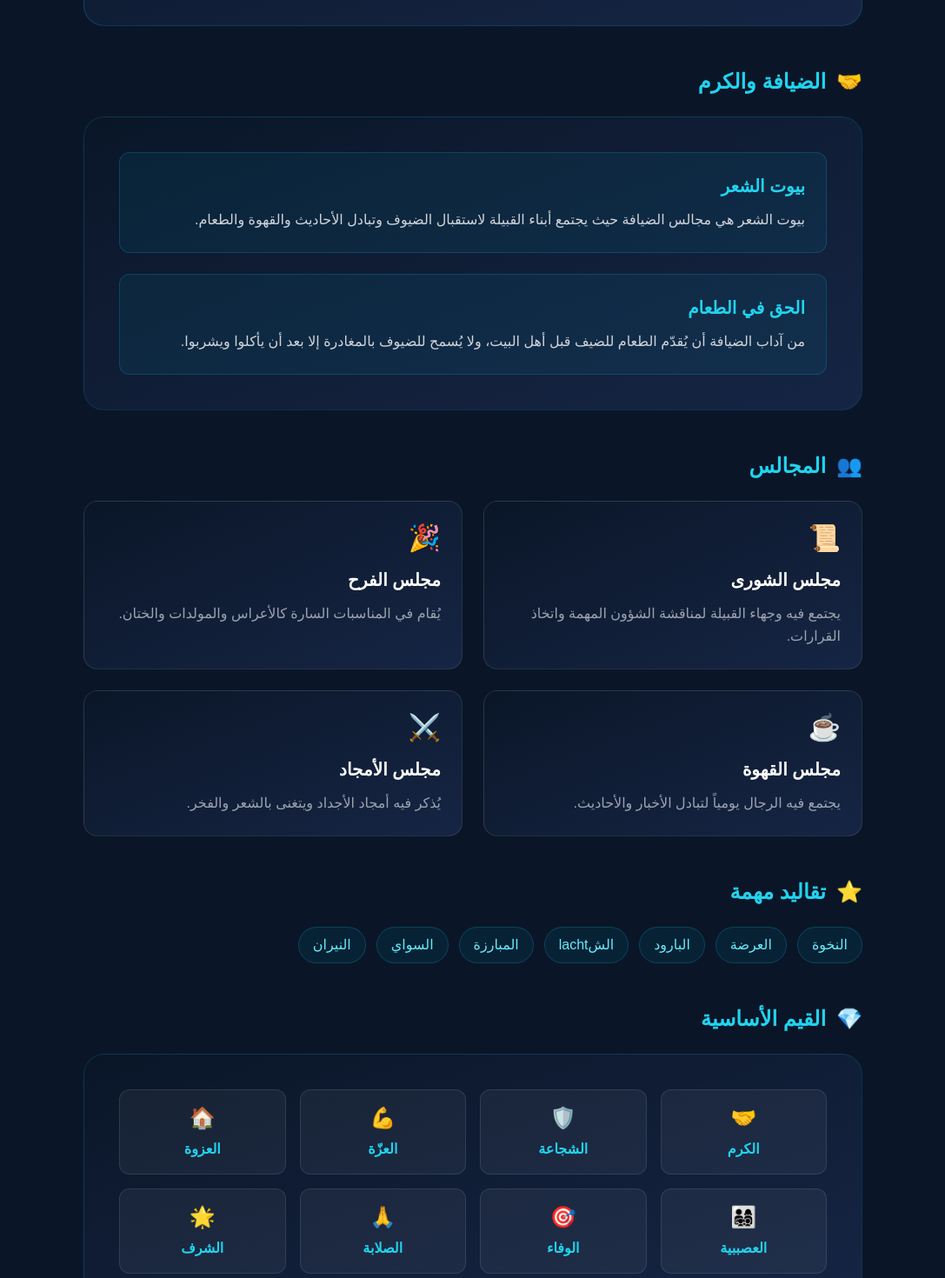
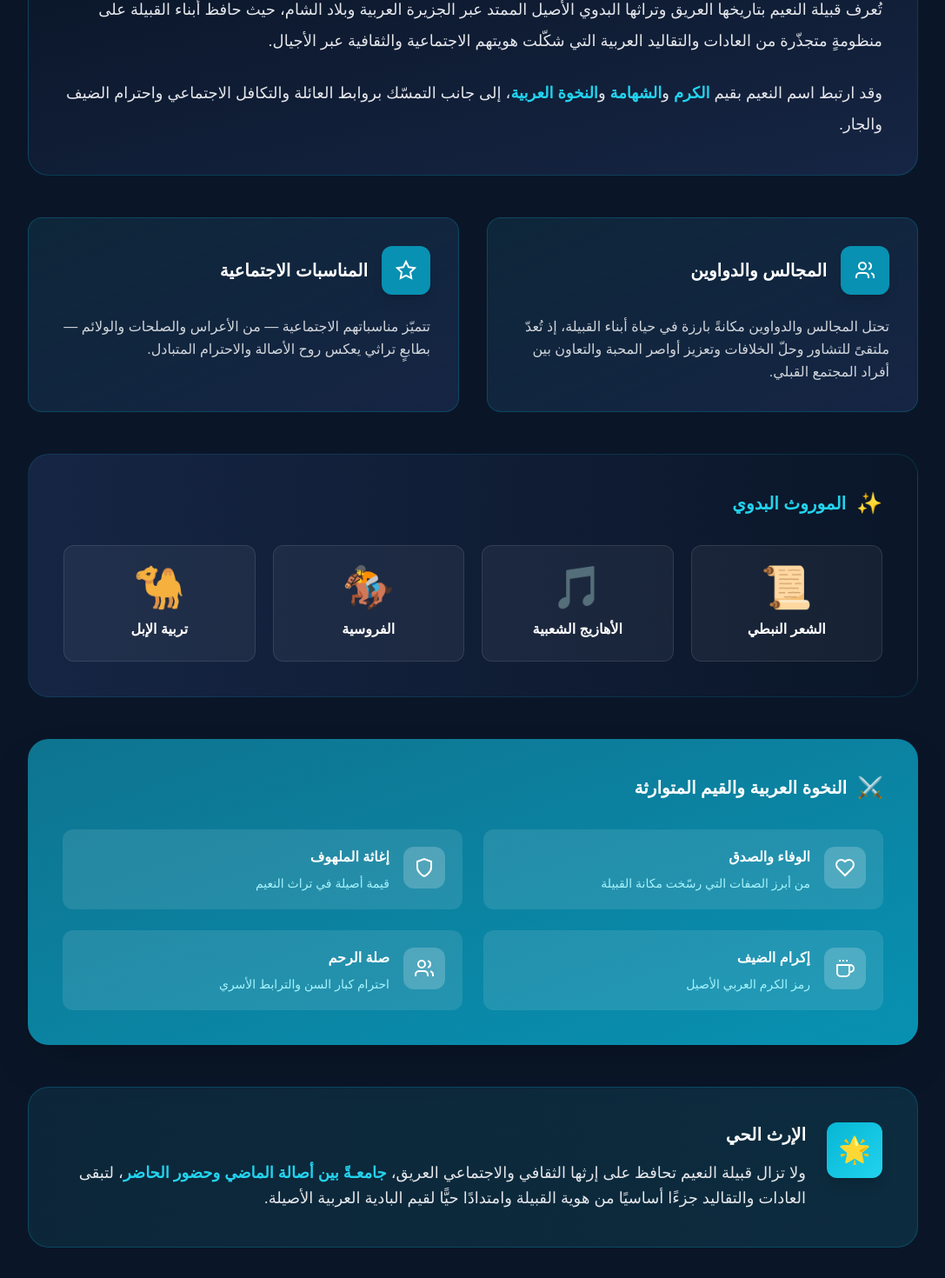
Before and after one commit to qabilatalnaim/qabila-al-naim, a React (Vite) app: page /traditions in a window 1280 px wide. Shown: the part 700-2170 px from the top of the page at 87% size, without its empty margins (96-1183 px from the left). Built offline with nearby package versions, Linux system fonts and the light colour scheme.

Commit message:
Update TraditionsPage with new heritage content

```diff
--- a/src/pages/TraditionsPage.tsx
+++ b/src/pages/TraditionsPage.tsx
@@ -3,6 +3,43 @@ import { Link } from 'react-router-dom'
 const ArrowRightIcon = () => (
   <svg xmlns="http://www.w3.org/2000/svg" width="20" height="20" viewBox="0 0 24 24" fill="none" stroke="currentColor" strokeWidth="2" strokeLinecap="round" strokeLinejoin="round">
     <path d="M5 12h14"/><path d="m12 5 7 7-7 7"/>
+  </svg>
+)
+
+const HeartIcon = () => (
+  <svg xmlns="http://www.w3.org/2000/svg" width="24" height="24" viewBox="0 0 24 24" fill="none" stroke="currentColor" strokeWidth="2">
+    <path d="M19 14c1.49-1.46 3-3.21 3-5.5A5.5 5.5 0 0 0 16.5 3c-1.76 0-3 .5-4.5 2-1.5-1.5-2.74-2-4.5-2A5.5 5.5 0 0 0 2 8.5c0 2.3 1.5 4.05 3 5.5l7 7Z"/>
+  </svg>
+)
+
+const UsersIcon = () => (
+  <svg xmlns="http://www.w3.org/2000/svg" width="24" height="24" viewBox="0 0 24 24" fill="none" stroke="currentColor" strokeWidth="2">
+    <path d="M16 21v-2a4 4 0 0 0-4-4H6a4 4 0 0 0-4 4v2"/>
+    <circle cx="9" cy="7" r="4"/>
+    <path d="M22 21v-2a4 4 0 0 0-3-3.87"/>
+    <path d="M16 3.13a4 4 0 0 1 0 7.75"/>
+  </svg>
+)
+
+const ShieldIcon = () => (
+  <svg xmlns="http://www.w3.org/2000/svg" width="24" height="24" viewBox="0 0 24 24" fill="none" stroke="currentColor" strokeWidth="2">
+    <path d="M12 22s8-4 8-10V5l-8-3-8 3v7c0 6 8 10 8 10"/>
+  </svg>
+)
+
+const StarIcon = () => (
+  <svg xmlns="http://www.w3.org/2000/svg" width="24" height="24" viewBox="0 0 24 24" fill="none" stroke="currentColor" strokeWidth="2">
+    <polygon points="12 2 15.09 8.26 22 9.27 17 14.14 18.18 21.02 12 17.77 5.82 21.02 7 14.14 2 9.27 8.91 8.26 12 2"/>
+  </svg>
+)
+
+const CoffeeIcon = () => (
+  <svg xmlns="http://www.w3.org/2000/svg" width="24" height="24" viewBox="0 0 24 24" fill="none" stroke="currentColor" strokeWidth="2">
+    <path d="M17 8h1a4 4 0 1 1 0 8h-1"/>
+    <path d="M3 8h14v9a4 4 0 0 1-4 4H7a4 4 0 0 1-4-4Z"/>
+    <line x1="6" y1="2" x2="6" y2="4"/>
+    <line x1="10" y1="2" x2="10" y2="4"/>
+    <line x1="14" y1="2" x2="14" y2="4"/>
   </svg>
 )
 
@@ -17,124 +54,150 @@ export default function TraditionsPage() {
               <span className="text-4xl">🏕️</span>
               <span className="text-cyan-400 font-bold">العادات والتقاليد</span>
             </div>
-            <h1 className="text-4xl md:text-5xl font-black text-white mb-4">قاعة العادات والتقاليد</h1>
-            <p className="text-gray-400 text-lg">الكرم والضيافة والمجالس والأمجاد</p>
+            <h1 className="text-4xl md:text-5xl font-black text-white mb-4">عادات وتقاليد قبيلة النعيم</h1>
+            <p className="text-gray-400 text-lg">إرث ثقافي عريق يمتد عبر الأجيال</p>
           </div>
         </div>
       </div>
 
-      {/* Content */}
+      {/* Main Content */}
       <div className="container mx-auto px-4 py-16">
-        <div className="max-w-4xl mx-auto">
+        <div className="max-w-5xl mx-auto">
+          {/* Header Banner */}
+          <div className="bg-gradient-to-l from-cyan-700 to-cyan-600 rounded-3xl p-8 mb-12 shadow-2xl">
+            <div className="flex items-center gap-6">
+              <div className="w-20 h-20 bg-white/20 rounded-2xl flex items-center justify-center">
+                <span className="text-5xl">🏕️</span>
+              </div>
+              <div>
+                <h3 className="text-2xl font-bold text-white">التراث البدوي الأصيل</h3>
+                <p className="text-cyan-200">من أعرق Traditions في الجزيرة العربية وبلاد الشام</p>
+              </div>
+            </div>
+          </div>
+
           {/* Introduction */}
           <div className="bg-gradient-to-br from-[#0a1628] to-[#162544] rounded-3xl p-10 border border-cyan-600/30 mb-12">
-            <div className="text-center mb-8">
-              <span className="text-6xl">🏕️</span>
-            </div>
-            <p className="text-gray-200 text-lg leading-loose text-center mb-6">
-              العادات والتقاليد هي الروح التي تحيا بها القبائل العربية. وقد حافظت قبيلة النعيم
-              على هذه العادات جيلاً بعد جيل، ونقلتها من جدة إلى الحفيد.
+            <p className="text-gray-200 text-lg leading-loose mb-6">
+              تُعرف قبيلة النعيم بتاريخها العريق وتراثها البدوي الأصيل الممتد عبر الجزيرة العربية وبلاد الشام، حيث حافظ أبناء القبيلة على منظومةٍ متجذّرة من العادات والتقاليد العربية التي شكّلت هويتهم الاجتماعية والثقافية عبر الأجيال.
+            </p>
+            <p className="text-gray-200 text-lg leading-loose">
+              وقد ارتبط اسم النعيم بقيم <span className="text-cyan-400 font-bold">الكرم</span> و<span className="text-cyan-400 font-bold">الشهامة</span> و<span className="text-cyan-400 font-bold">النخوة العربية</span>، إلى جانب التمسّك بروابط العائلة والتكافل الاجتماعي واحترام الضيف والجار.
             </p>
           </div>
 
-          {/* Section 1: Hospitality */}
-          <div className="mb-12">
-            <h2 className="text-2xl font-bold text-cyan-400 mb-6 flex items-center gap-3">
-              <span>🤝</span> الضيافة والكرم
-            </h2>
-            <div className="bg-gradient-to-br from-[#0a1628] to-[#162544] rounded-3xl p-10 border border-cyan-600/20">
-              <div className="space-y-6">
-                <div className="bg-cyan-600/10 rounded-xl p-6 border border-cyan-600/30">
-                  <h3 className="text-xl font-bold text-cyan-400 mb-3">بيوت الشعر</h3>
-                  <p className="text-gray-300 leading-relaxed">
-                    بيوت الشعر هي مجالس الضيافة حيث يجتمع أبناء القبيلة لاستقبال الضيوف
-                    وتبادل الأحاديث والقهوة والطعام.
-                  </p>
+          {/* Values Grid */}
+          <div className="grid md:grid-cols-2 gap-8 mb-12">
+            {/* Councils and Diwans */}
+            <div className="bg-gradient-to-br from-cyan-900/30 to-[#162544] rounded-2xl p-8 border border-cyan-600/30">
+              <div className="flex items-center gap-4 mb-6">
+                <div className="w-14 h-14 bg-cyan-600 rounded-xl flex items-center justify-center shadow-lg">
+                  <UsersIcon />
                 </div>
-                <div className="bg-cyan-600/10 rounded-xl p-6 border border-cyan-600/30">
-                  <h3 className="text-xl font-bold text-cyan-400 mb-3">الحق في الطعام</h3>
-                  <p className="text-gray-300 leading-relaxed">
-                    من آداب الضيافة أن يُقدّم الطعام للضيف قبل أهل البيت،
-                    ولا يُسمح للضيوف بالمغادرة إلا بعد أن يأكلوا ويشربوا.
-                  </p>
+                <h4 className="text-xl font-bold text-white">المجالس والدواوين</h4>
+              </div>
+              <p className="text-gray-300 leading-relaxed">
+                تحتل المجالس والدواوين مكانةً بارزة في حياة أبناء القبيلة، إذ تُعدّ ملتقىً للتشاور وحلّ الخلافات وتعزيز أواصر المحبة والتعاون بين أفراد المجتمع القبلي.
+              </p>
+            </div>
+
+            {/* Social Events */}
+            <div className="bg-gradient-to-br from-cyan-900/30 to-[#162544] rounded-2xl p-8 border border-cyan-600/30">
+              <div className="flex items-center gap-4 mb-6">
+                <div className="w-14 h-14 bg-cyan-600 rounded-xl flex items-center justify-center shadow-lg">
+                  <StarIcon />
+                </div>
+                <h4 className="text-xl font-bold text-white">المناسبات الاجتماعية</h4>
+              </div>
+              <p className="text-gray-300 leading-relaxed">
+                تتميّز مناسباتهم الاجتماعية — من الأعراس والصلحات والولائم — بطابعٍ تراثي يعكس روح الأصالة والاحترام المتبادل.
+              </p>
+            </div>
+          </div>
+
+          {/* Heritage Elements */}
+          <div className="bg-gradient-to-l from-[#0a1628] to-[#162544] rounded-3xl p-10 mb-12 border border-cyan-600/20">
+            <h4 className="text-xl font-bold text-cyan-400 mb-8 flex items-center gap-3">
+              <span className="text-2xl">✨</span>
+              <span>الموروث البدوي</span>
+            </h4>
+            <div className="grid grid-cols-2 md:grid-cols-4 gap-5">
+              <div className="text-center p-6 bg-white/5 rounded-xl border border-white/10 hover:bg-white/10 transition-all">
+                <span className="text-5xl block mb-3">📜</span>
+                <span className="font-semibold text-white">الشعر النبطي</span>
+              </div>
+              <div className="text-center p-6 bg-white/5 rounded-xl border border-white/10 hover:bg-white/10 transition-all">
+                <span className="text-5xl block mb-3">🎵</span>
+                <span className="font-semibold text-white">الأهازيج الشعبية</span>
+              </div>
+              <div className="text-center p-6 bg-white/5 rounded-xl border border-white/10 hover:bg-white/10 transition-all">
+                <span className="text-5xl block mb-3">🏇</span>
+                <span className="font-semibold text-white">الفروسية</span>
+              </div>
+              <div className="text-center p-6 bg-white/5 rounded-xl border border-white/10 hover:bg-white/10 transition-all">
+                <span className="text-5xl block mb-3">🐪</span>
+                <span className="font-semibold text-white">تربية الإبل</span>
+              </div>
+            </div>
+          </div>
+
+          {/* Core Values */}
+          <div className="bg-gradient-to-br from-cyan-700 to-cyan-600 rounded-3xl p-10 mb-12 shadow-2xl">
+            <h4 className="text-xl font-bold text-white mb-8 flex items-center gap-3">
+              <span className="text-2xl">⚔️</span>
+              <span>النخوة العربية والقيم المتوارثة</span>
+            </h4>
+            <div className="grid md:grid-cols-2 gap-6">
+              <div className="flex items-start gap-4 bg-white/10 rounded-xl p-5">
+                <div className="w-12 h-12 bg-white/20 rounded-xl flex items-center justify-center flex-shrink-0">
+                  <HeartIcon />
+                </div>
+                <div>
+                  <h5 className="font-bold text-white mb-2">الوفاء والصدق</h5>
+                  <p className="text-cyan-200 text-sm">من أبرز الصفات التي رسّخت مكانة القبيلة</p>
+                </div>
+              </div>
+              <div className="flex items-start gap-4 bg-white/10 rounded-xl p-5">
+                <div className="w-12 h-12 bg-white/20 rounded-xl flex items-center justify-center flex-shrink-0">
+                  <ShieldIcon />
+                </div>
+                <div>
+                  <h5 className="font-bold text-white mb-2">إغاثة الملهوف</h5>
+                  <p className="text-cyan-200 text-sm">قيمة أصيلة في تراث النعيم</p>
+                </div>
+              </div>
+              <div className="flex items-start gap-4 bg-white/10 rounded-xl p-5">
+                <div className="w-12 h-12 bg-white/20 rounded-xl flex items-center justify-center flex-shrink-0">
+                  <CoffeeIcon />
+                </div>
+                <div>
+                  <h5 className="font-bold text-white mb-2">إكرام الضيف</h5>
+                  <p className="text-cyan-200 text-sm">رمز الكرم العربي الأصيل</p>
+                </div>
+              </div>
+              <div className="flex items-start gap-4 bg-white/10 rounded-xl p-5">
+                <div className="w-12 h-12 bg-white/20 rounded-xl flex items-center justify-center flex-shrink-0">
+                  <UsersIcon />
+                </div>
+                <div>
+                  <h5 className="font-bold text-white mb-2">صلة الرحم</h5>
+                  <p className="text-cyan-200 text-sm">احترام كبار السن والترابط الأسري</p>
                 </div>
               </div>
             </div>
           </div>
 
-          {/* Section 2: Majlis (Council) */}
-          <div className="mb-12">
-            <h2 className="text-2xl font-bold text-cyan-400 mb-6 flex items-center gap-3">
-              <span>👥</span> المجالس
-            </h2>
-            <div className="grid md:grid-cols-2 gap-6">
-              <div className="bg-gradient-to-br from-[#0a1628] to-[#162544] rounded-2xl p-6 border border-white/10">
-                <span className="text-3xl">📜</span>
-                <h3 className="text-xl font-bold text-white mt-4 mb-3">مجلس الشورى</h3>
-                <p className="text-gray-400 leading-relaxed">
-                  يجتمع فيه وجهاء القبيلة لمناقشة الشؤون المهمة واتخاذ القرارات.
+          {/* Final Paragraph */}
+          <div className="bg-gradient-to-r from-cyan-900/30 to-cyan-800/30 rounded-3xl p-10 border border-cyan-600/30 mb-12">
+            <div className="flex items-start gap-6">
+              <div className="w-16 h-16 bg-gradient-to-br from-cyan-500 to-cyan-400 rounded-xl flex items-center justify-center shadow-lg flex-shrink-0">
+                <span className="text-3xl">🌟</span>
+              </div>
+              <div>
+                <h4 className="text-xl font-bold text-white mb-4">الإرث الحي</h4>
+                <p className="text-gray-200 text-lg leading-relaxed">
+                  ولا تزال قبيلة النعيم تحافظ على إرثها الثقافي والاجتماعي العريق، <span className="text-cyan-400 font-bold">جامعـةً بين أصالة الماضي وحضور الحاضر</span>، لتبقى العادات والتقاليد جزءًا أساسيًا من هوية القبيلة وامتدادًا حيًّا لقيم البادية العربية الأصيلة.
                 </p>
-              </div>
-              <div className="bg-gradient-to-br from-[#0a1628] to-[#162544] rounded-2xl p-6 border border-white/10">
-                <span className="text-3xl">🎉</span>
-                <h3 className="text-xl font-bold text-white mt-4 mb-3">مجلس الفرح</h3>
-                <p className="text-gray-400 leading-relaxed">
-                  يُقام في المناسبات السارة كالأعراس والمولدات والختان.
-                </p>
-              </div>
-              <div className="bg-gradient-to-br from-[#0a1628] to-[#162544] rounded-2xl p-6 border border-white/10">
-                <span className="text-3xl">☕</span>
-                <h3 className="text-xl font-bold text-white mt-4 mb-3">مجلس القهوة</h3>
-                <p className="text-gray-400 leading-relaxed">
-                  يجتمع فيه الرجال يومياً لتبادل الأخبار والأحاديث.
-                </p>
-              </div>
-              <div className="bg-gradient-to-br from-[#0a1628] to-[#162544] rounded-2xl p-6 border border-white/10">
-                <span className="text-3xl">⚔️</span>
-                <h3 className="text-xl font-bold text-white mt-4 mb-3">مجلس الأمجاد</h3>
-                <p className="text-gray-400 leading-relaxed">
-                  يُذكر فيه أمجاد الأجداد ويتغنى بالشعر والفخر.
-                </p>
-              </div>
-            </div>
-          </div>
-
-          {/* Section 3: Important Traditions */}
-          <div className="mb-12">
-            <h2 className="text-2xl font-bold text-cyan-400 mb-6 flex items-center gap-3">
-              <span>⭐</span> تقاليد مهمة
-            </h2>
-            <div className="flex flex-wrap gap-3">
-              {['النخوة', 'العرضة', 'البارود', 'الشlacht', 'المبارزة', 'السواي', 'النيران'].map((tradition, index) => (
-                <span key={index} className="px-4 py-2 bg-cyan-600/10 rounded-full text-cyan-300 border border-cyan-600/30">
-                  {tradition}
-                </span>
-              ))}
-            </div>
-          </div>
-
-          {/* Section 4: Values */}
-          <div className="mb-12">
-            <h2 className="text-2xl font-bold text-cyan-400 mb-6 flex items-center gap-3">
-              <span>💎</span> القيم الأساسية
-            </h2>
-            <div className="bg-gradient-to-br from-[#0a1628] to-[#162544] rounded-3xl p-10 border border-cyan-600/20">
-              <div className="grid grid-cols-2 md:grid-cols-4 gap-4">
-                {[
-                  { icon: '🤝', name: 'الكرم' },
-                  { icon: '🛡️', name: 'الشجاعة' },
-                  { icon: '💪', name: 'العزّة' },
-                  { icon: '🏠', name: 'العزوة' },
-                  { icon: '👨‍👩‍👧‍👦', name: 'العصببية' },
-                  { icon: '🎯', name: 'الوفاء' },
-                  { icon: '🙏', name: 'الصلابة' },
-                  { icon: '🌟', name: 'الشرف' },
-                ].map((value, index) => (
-                  <div key={index} className="bg-white/5 rounded-xl p-4 text-center border border-white/10">
-                    <span className="text-2xl">{value.icon}</span>
-                    <p className="text-cyan-400 font-bold mt-2">{value.name}</p>
-                  </div>
-                ))}
               </div>
             </div>
           </div>
```
